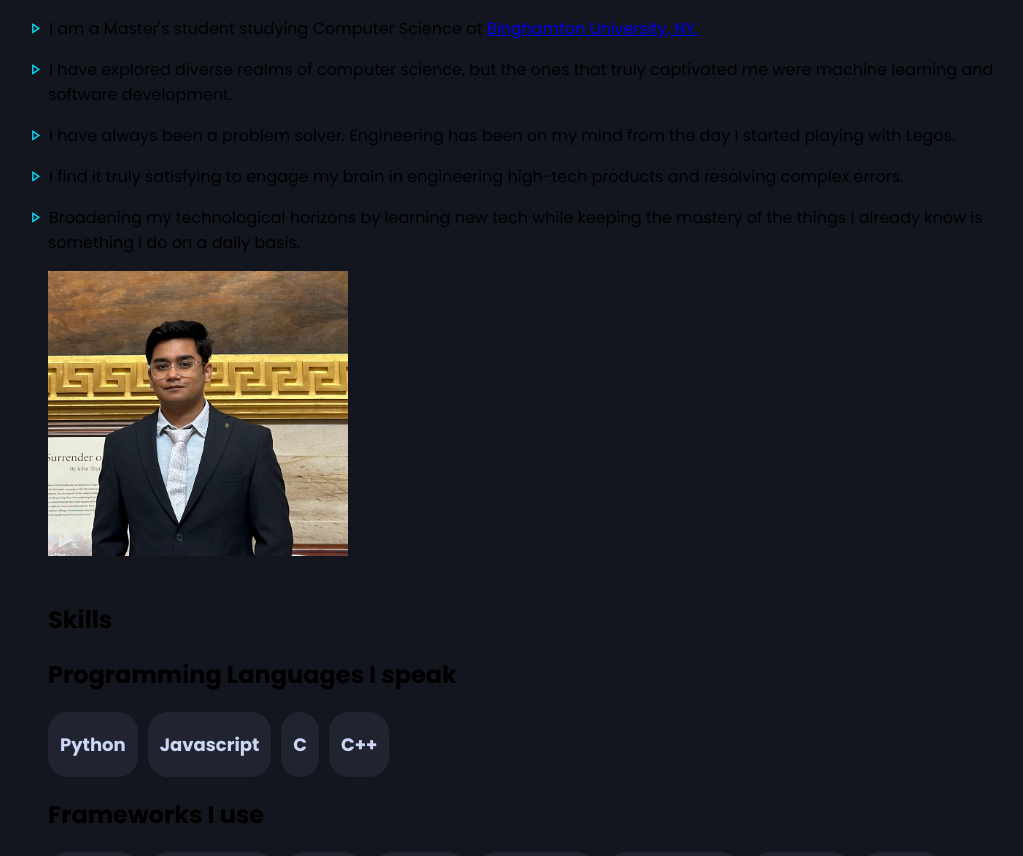
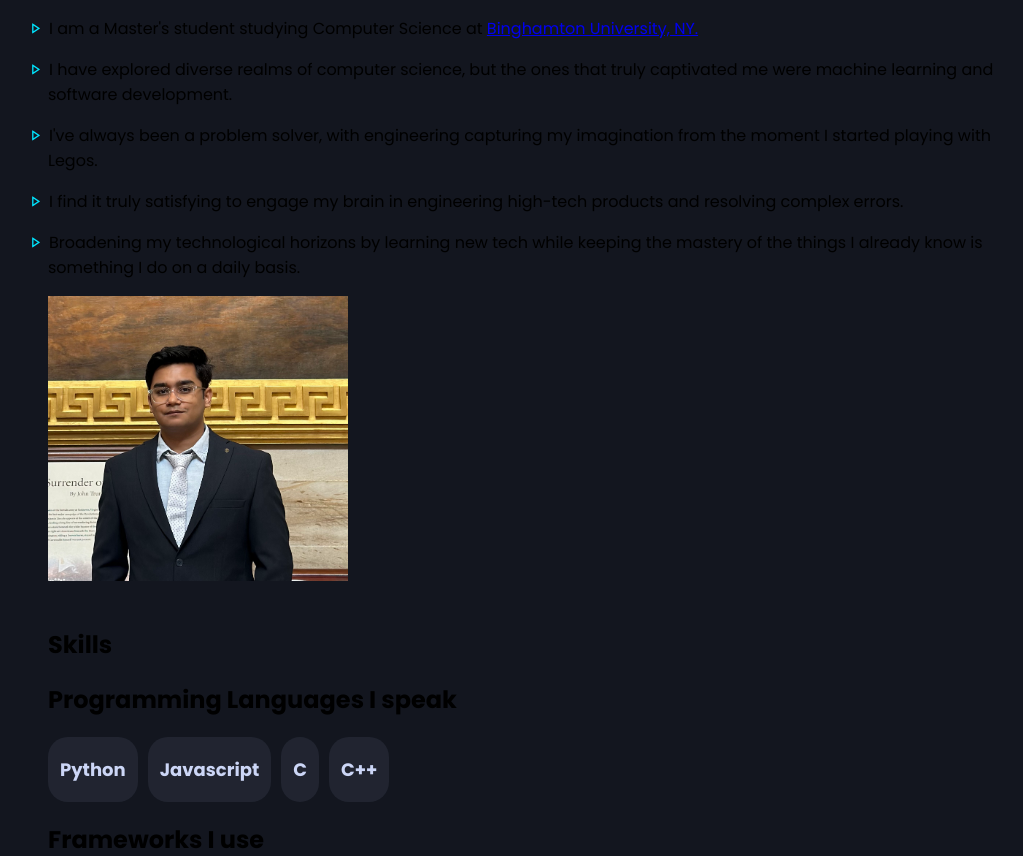
Before and after one commit to ron103/rohanwaghmare, a React (Create React App) app: page / in a window 1280 px wide. Shown: the part 923-1779 px from the top of the page, without its empty margins (112-1135 px from the left). Built offline with nearby package versions, Linux system fonts and the light colour scheme; the HTML template or start-up script is replaced by a standard one.

Commit message:
updated about.js

```diff
--- a/src/pages/Home/About.js
+++ b/src/pages/Home/About.js
@@ -76,16 +76,13 @@ function About() {
             </span>
           </p>
           <p className="text-fourth font-mono">
-            <i className="ri-play-line"></i>
-            I have always been a {" "}
-            <span className="text-highlight font-mono">
-            problem solver.
-            </span>{" "}
-            Engineering has been on my mind from the day I started playing with{" "}
-            <span className="text-highlight font-mono">
-              Legos.
-            </span>{" "}
-          </p>
+  <i className="ri-play-line"></i>
+  I've always been a {" "}
+  <span className="text-highlight font-mono">problem solver</span>,
+  with engineering capturing my imagination from the moment I started playing with
+  <span className="text-highlight font-mono">{' '}Legos</span>.
+</p>
+
           <p className="text-fourth font-mono">
             <i className="ri-play-line"></i>
             I find it truly satisfying to engage my brain in engineering
```
